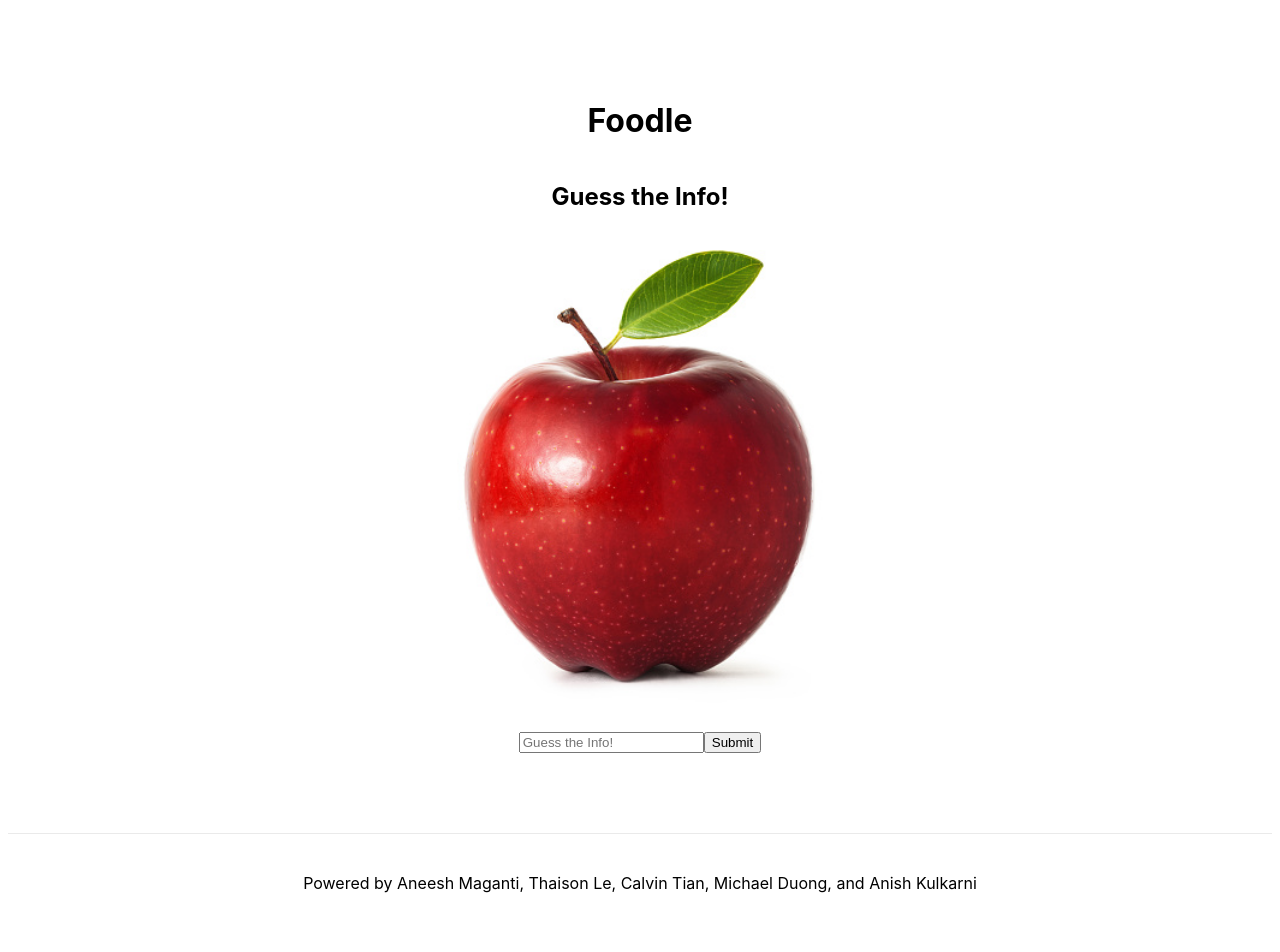
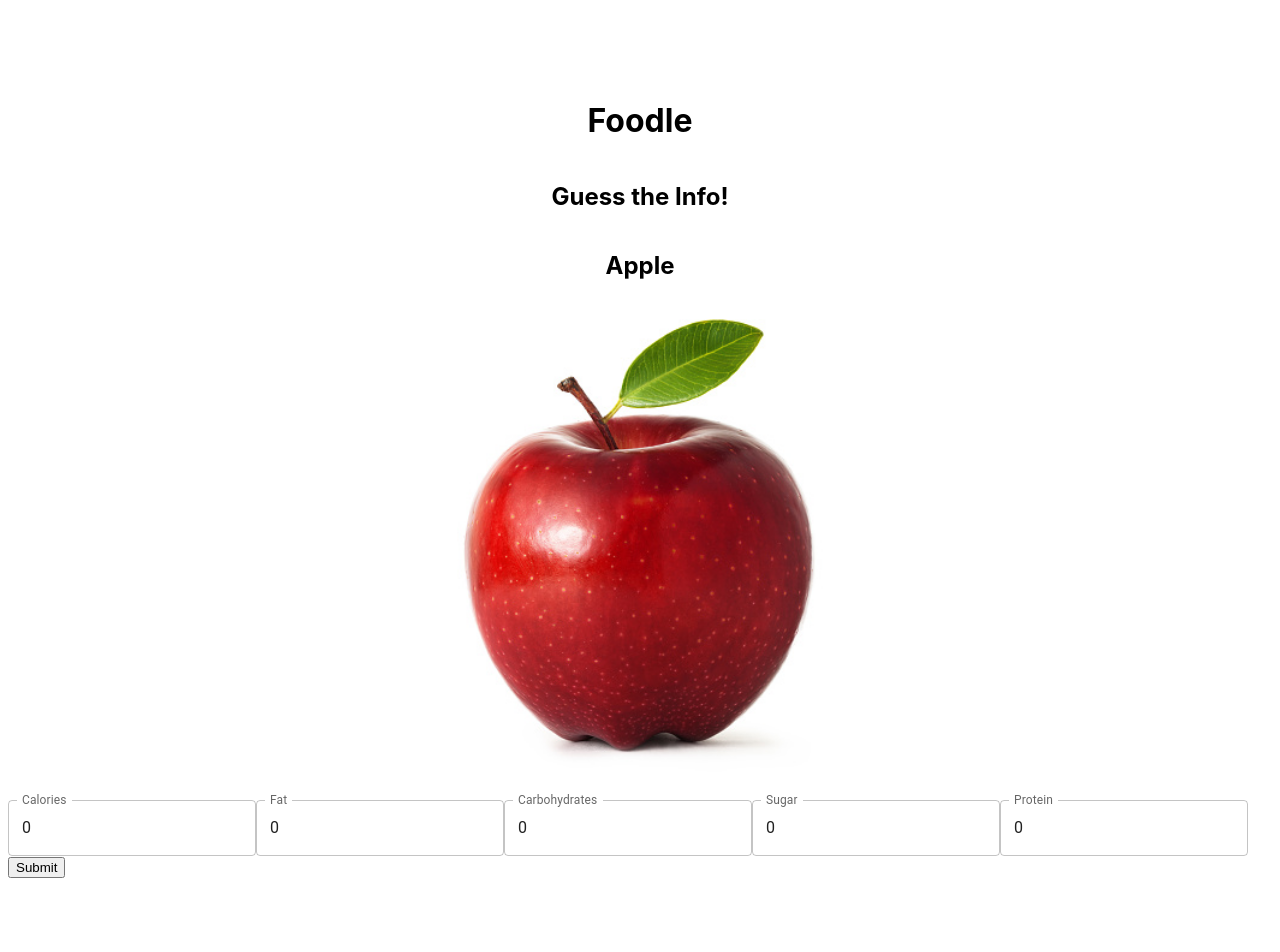
Before and after one commit to HackNYU23-Foodle/hacknyu23-foodle.github.io, a Next.js app: page / in a window 1280 px wide. Shown: the top 952 px of the page. Built offline with nearby package versions, Linux system fonts and the light colour scheme.

Commit message:
mock data and submitting data

```diff
--- a/pages/index.js
+++ b/pages/index.js
@@ -1,8 +1,42 @@
 import Head from 'next/head';
 import styles from '../styles/Home.module.css';
 import Image from 'next/image'
+import TextField from '@mui/material/TextField';
+import Button from '@mui/material/Button';
+import React from 'react';
+import FormControl from '@mui/material/FormControl';
 
-export default function Home() {
+class Home extends React.Component {
+  constructor(props) {
+    super(props);
+    this.handleChange = this.handleChange.bind(this);
+    this.handleSubmit = this.handleSubmit.bind(this);
+    this.state = { calories: 0, fat: 0, carbs: 0, sugar: 0, protein: 0 };
+    this.state.name = this.props.foods[0].name;
+    this.state.image_url = this.props.foods[0].image_url;
+  }
+
+  //name, image_url,
+  handleChange(event) {
+    if (event.target.id == "calories") {
+      this.setState({ calories: event.target.value });
+    } else if (event.target.id == "fat") {
+      this.setState({ fat: event.target.value });
+    } else if (event.target.id == "carbs") {
+      this.setState({ carbs: event.target.value });
+    } else if (event.target.id == "sugar") {
+      this.setState({ sugar: event.target.value });
+    } else if (event.target.id == "protein") {
+      this.setState({ protein: event.target.value });
+    }
+  }
+
+  handleSubmit(event) {
+    event.preventDefault();
+    this.setState({ calories: event.target.value, fat: event.target.value, carbs: event.target.value, sugar: event.target.value, protein: event.target.value });
+  }
+
+  render() {
     return (
       <div className={styles.container}>
         <Head>
@@ -13,12 +47,16 @@ export default function Home() {
         <main>
           <h1>Foodle</h1>
           <h2> Guess the Info! </h2>
+          <h2> {this.state.name} </h2>
           <Image src="/apple.jpg" alt="Foodle" width={500} height={500} />
-        <form action='/results'>
-          <input type="text" name="guess" placeholder="Guess the Info!"/>
-          <input type="submit" value="Submit"/>
+          <form className="foodle_form" onSubmit={this.handleSubmit}>
+            <TextField id="calories" label="Calories" type="number" InputLabelProps={{ shrink: true, }} width="10px" onChange={this.handleChange} defaultValue={0}/>
+            <TextField id="fat" label="Fat" type="number" InputLabelProps={{ shrink: true, }} width="10px" onChange={this.handleChange} defaultValue={0}/>
+            <TextField id="carbs" label="Carbohydrates" type="number" InputLabelProps={{ shrink: true, }} width="10px" onChange={this.handleChange} defaultValue={0}/>
+            <TextField id="sugar" label="Sugar" type="number" InputLabelProps={{ shrink: true, }} width="10px" onChange={this.handleChange} defaultValue={0}/>
+            <TextField id="protein" label="Protein" type="number" InputLabelProps={{ shrink: true, }} width="10px" onChange={this.handleChange} defaultValue={0}/>
+            <button type="submit">Submit</button>
           </form>
-
         </main>
 
         <footer>
@@ -28,6 +66,7 @@ export default function Home() {
             rel="noopener noreferrer"
           >
             Powered by Aneesh Maganti, Thaison Le, Calvin Tian, Michael Duong, and Anish Kulkarni
+            Sponsered by Chipotle
           </a>
         </footer>
 
@@ -84,3 +123,26 @@ export default function Home() {
       </div>
     )
  }
+}
+
+export async function getServerSideProps(context) {
+  const foods = [
+    {
+      "name": "Apple",
+      "image_url": "https://usapple.org/wp-content/uploads/2019/10/apple-pink-lady.png",
+      "calories": 95,
+      "fat": 0.3,
+      "carbs": 25,
+      "sugar": 19,
+      "protein": 0.5
+    },
+  ]
+
+  return {
+    props: {
+      foods
+    }
+  }
+}
+
+export default Home;
```
Also changed, not shown: components/image_guess.js (added). Lines whose indentation alone changed are shown as unchanged.
